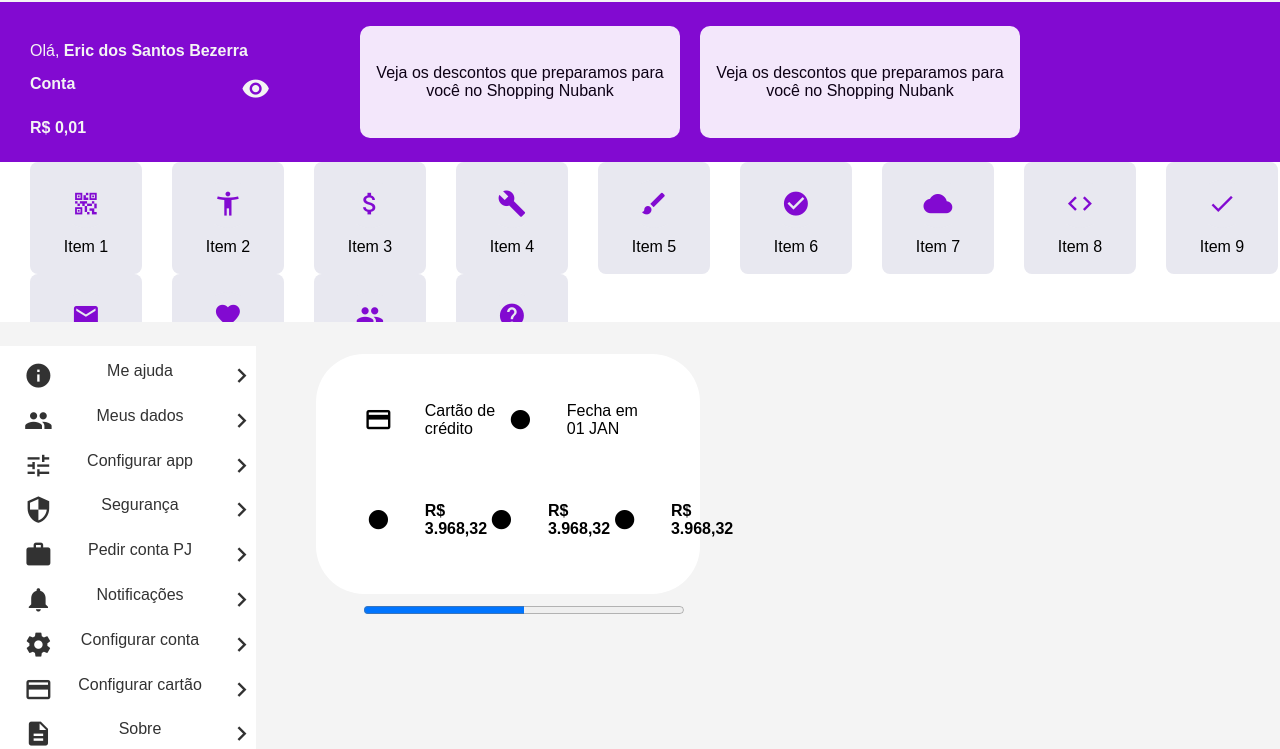
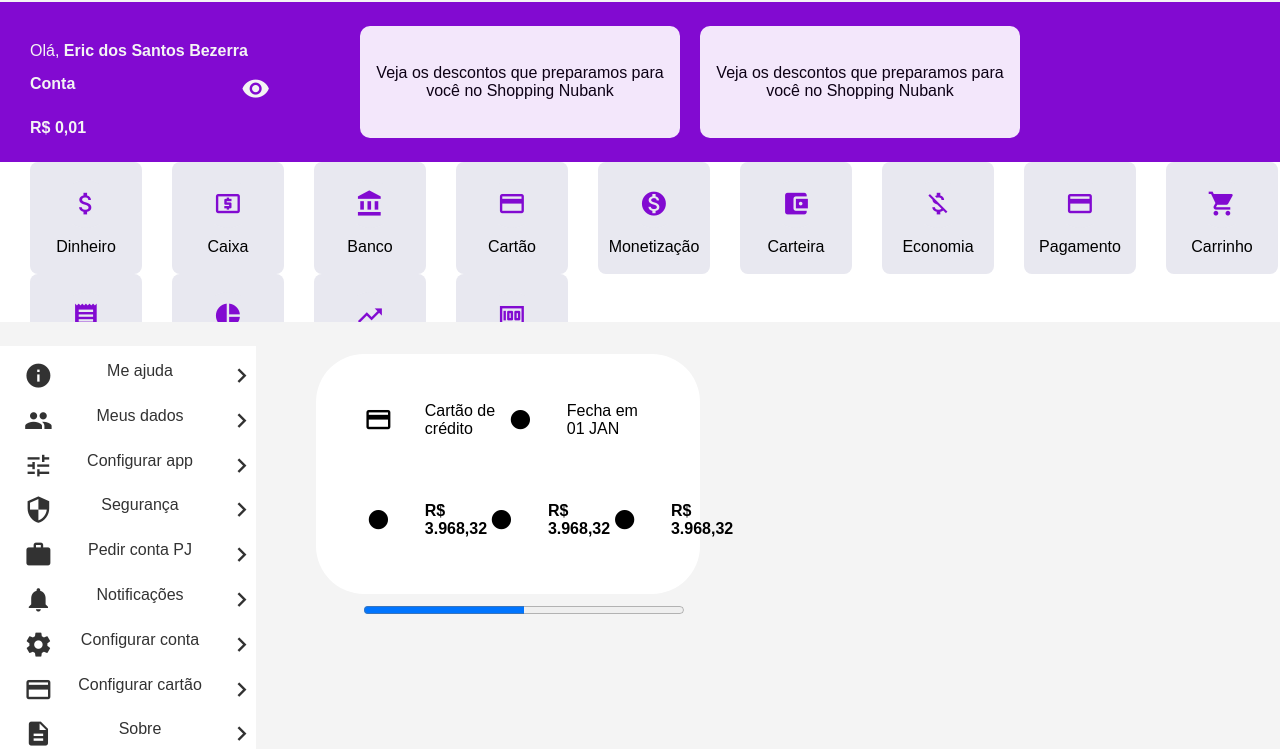
Before and after one commit to EricSantosdm/Web-Nubank-Clone, a plain HTML site: page index.html in a window 1280 px wide. Shown: the part 78-827 px from the top of the page. Drawn offline with Linux system fonts and the light colour scheme.

Commit message:
titulos GPT

```diff
--- a/index.html
+++ b/index.html
@@ -43,96 +43,94 @@
     <div class="tips">
         <div class="tips-chip">
             <div class="circle">
-              <span class="material-icons">qr_code_2</span>
+              <span class="material-icons">attach_money</span>
             </div>
-            <p>Item 1</p>
+            <p>Dinheiro</p>
           </div>
 
           <div class="tips-chip">
             <div class="circle">
-              <span class="material-icons">accessibility_new</span>
+              <span class="material-icons">local_atm</span>
             </div>
-            <p>Item 2</p>
+            <p>Caixa</p>
           </div>
 
           <div class="tips-chip">
             <div class="circle">
-              <span class="material-icons">attach_money</span>
+              <span class="material-icons">account_balance</span>
             </div>
-            <p>Item 3</p>
+            <p>Banco</p>
           </div>
 
           <div class="tips-chip">
             <div class="circle">
-              <span class="material-icons">build</span>
+              <span class="material-icons">credit_card</span>
             </div>
-            <p>Item 4</p>
+            <p>Cartão</p>
           </div>
 
           <div class="tips-chip">
             <div class="circle">
-              <span class="material-icons">brush</span>
+              <span class="material-icons">monetization_on</span>
             </div>
-            <p>Item 5</p>
+            <p>Monetização</p>
           </div>
 
           <div class="tips-chip">
             <div class="circle">
-              <span class="material-icons">check_circle</span>
+              <span class="material-icons">account_balance_wallet</span>
             </div>
-            <p>Item 6</p>
+            <p>Carteira</p>
           </div>
 
           <div class="tips-chip">
             <div class="circle">
-              <span class="material-icons">cloud</span>
+              <span class="material-icons">money_off</span>
             </div>
-            <p>Item 7</p>
+            <p>Economia</p>
           </div>
 
           <div class="tips-chip">
             <div class="circle">
-              <span class="material-icons">code</span>
+              <span class="material-icons">payment</span>
             </div>
-            <p>Item 8</p>
+            <p>Pagamento</p>
           </div>
 
           <div class="tips-chip">
             <div class="circle">
-              <span class="material-icons">done</span>
+              <span class="material-icons">shopping_cart</span>
             </div>
-            <p>Item 9</p>
+            <p>Carrinho</p>
           </div>
 
           <div class="tips-chip">
             <div class="circle">
-              <span class="material-icons">email</span>
+              <span class="material-icons">receipt</span>
             </div>
-            <p>Item 10</p>
+            <p>Recibo</p>
           </div>
 
           <div class="tips-chip">
             <div class="circle">
-              <span class="material-icons">favorite</span>
+              <span class="material-icons">pie_chart</span>
             </div>
-            <p>Item 11</p>
+            <p>Investimento</p>
           </div>
 
           <div class="tips-chip">
             <div class="circle">
-              <span class="material-icons">group</span>
+              <span class="material-icons">trending_up</span>
             </div>
-            <p>Item 12</p>
+            <p>Crescimento</p>
           </div>
 
           <div class="tips-chip">
             <div class="circle">
-              <span class="material-icons">help</span>
+              <span class="material-icons">money</span>
             </div>
-            <p>Item 13</p>
+            <p>Dinheiro</p>
           </div>
-
-
 
 
     </div>
```
